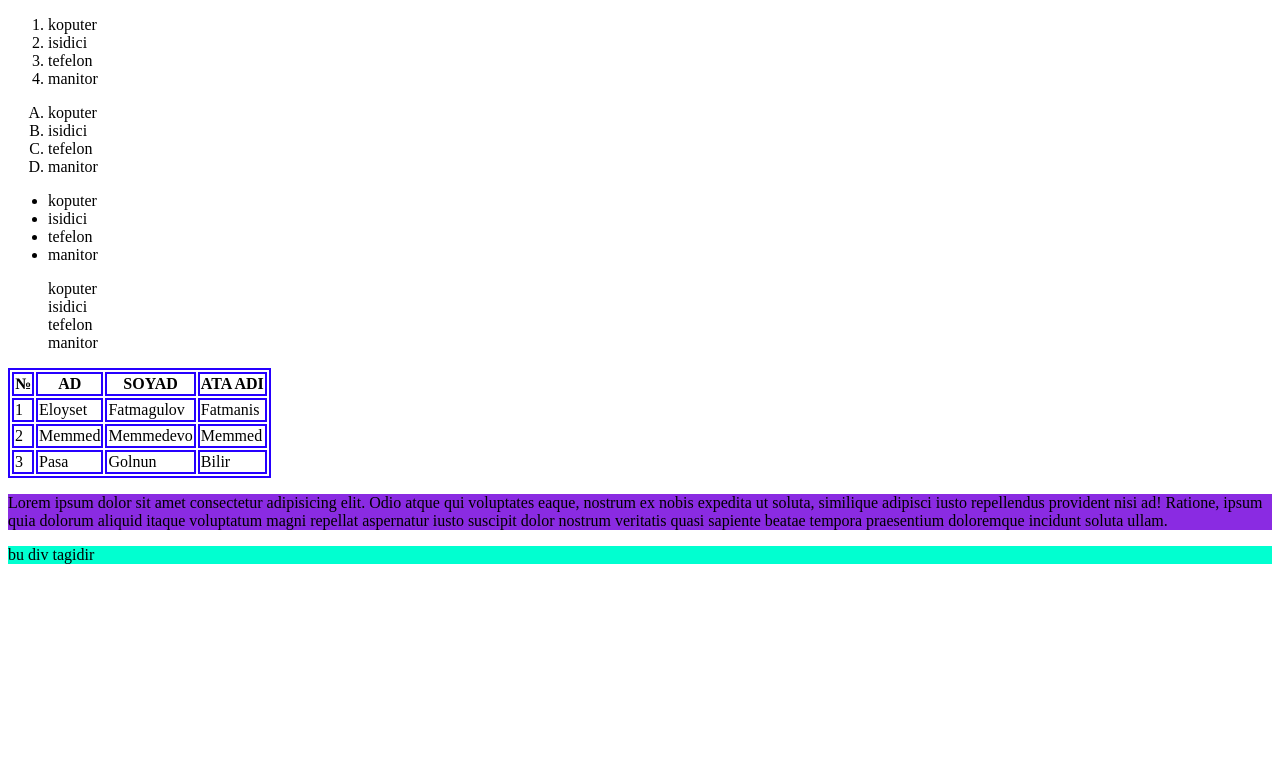
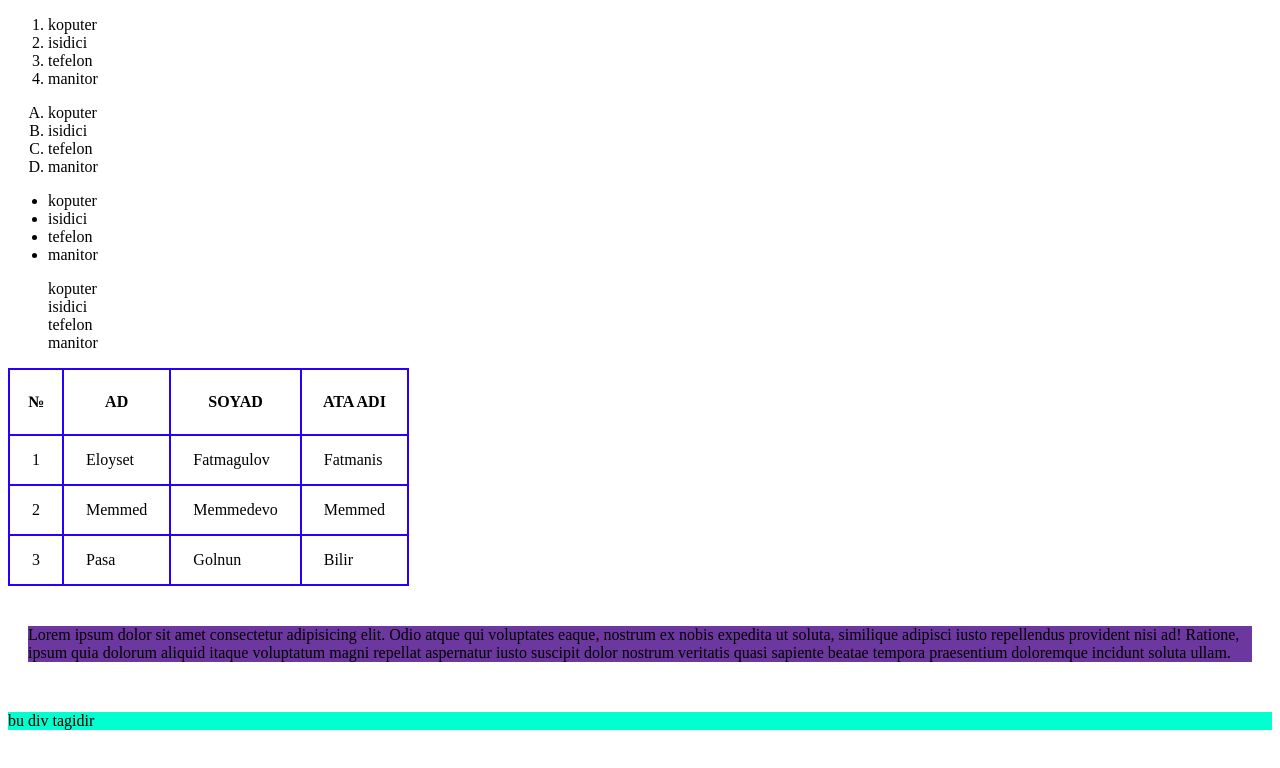
Before and after one commit to Mehemmedll/lesson, a plain HTML site: page index.html in a window 1280 px wide. Drawn offline with Linux system fonts and the light colour scheme.

Commit message:
margin kodlari izah edilib

```diff
--- a/css/style.css
+++ b/css/style.css
@@ -1,21 +1,42 @@
-table, th, td {
+table,
+th,
+td {
   border: 2px solid rgb(38, 0, 255);
+  border-collapse: collapse;
+}
+
+td {
+  padding: 15px 22px;
+}
+
+th {
+  padding: 23px 12px;
 }
 
 p {
-    background-color: blueviolet;
-    /* padding-top: 80px;
+  background-color: rgb(108, 55, 159);
+  /* padding-top: 80px;
     padding-right: 80px;
     padding-bottom: 80px;
     padding-left: 80px; */
-    /* padding: 100px; */
-    /* padding: 50px 0; */
-    /* padding: 0 50px; */
-    /* padding: 20px 30px 60px 0; */
-    /* padding: 200px 500px 100px; */
+  /* padding: 100px;-- yuxari-asagi-sag-sol */
+  /* padding: 50px 0; */
+  /* padding: 0 50px;-- yuxari-asagi, sag-sol */
+  /* padding: 20px 30px 60px 0;-- yuxari, sag, asagi, sol */
+  /* padding: 200px 500px 100px;-- yuxari,sag-sol,asagi */
 
+  margin-top: 30px;
+  margin-bottom: 23px;
+  margin-left: 32px;
+  margin-right: 54px;
+
+/*  margin: 100px;-- yuxari-asagi-sag-sol */
+  /*  margin: 0 50px;-- yuxari-asagi, sag-sol */
+  /*  margin: 20px 30px 60px 0;-- yuxari, sag, asagi, sol */
+  /*  margin: 200px 500px 100px;-- yuxari,sag-sol,asagi */
+
+  margin: 40px 20px 50px;
 }
-
 .div-tag {
-    background-color: rgb(1, 255, 208);
+  background-color: rgb(1, 255, 208);
 }
```
